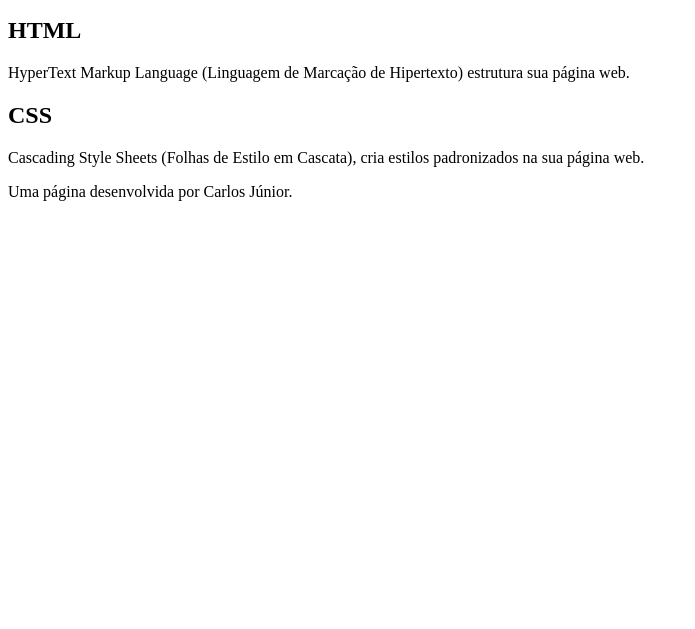
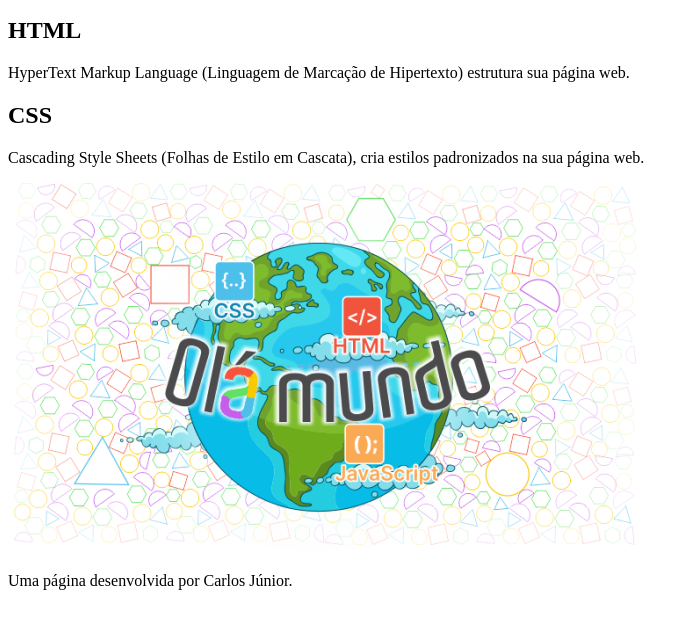
Before and after one commit to carlos-junior76/Ola-mundo, a plain HTML site: page index.html in a window 1280 px wide. Shown: the part 101-730 px from the top of the page, without its empty margins (0-695 px from the left). Drawn offline with Linux system fonts and the light colour scheme.

Commit message:
Finalizando página HTML

```diff
--- a/index.html
+++ b/index.html
@@ -20,6 +20,7 @@
         <h2>CSS</h2>
         <p>Cascading Style Sheets (Folhas de Estilo em Cascata),
         cria estilos padronizados na sua página web.</p>
+        <img src="IMAGEM/Olá Mundo (1).png" alt="Olá Mundo">
     </section>
 
     <footer>
```
Also changed, not shown: IMAGEM/Olá Mundo (1).png (added), IMAGEM/Olá mundo.png (added).
